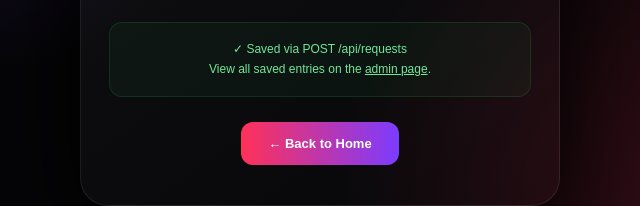
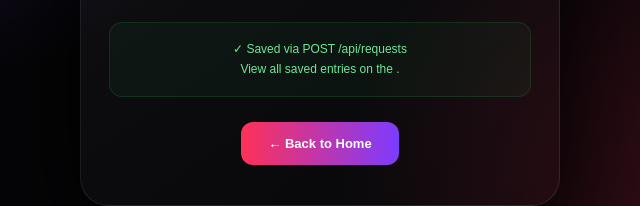
Before and after one commit to asadraza9004255202-source/FAKE-FOLLOWES, a website: page confirmation.html in a window 1280 px wide. Shown: the part 444-650 px from the top of the page, 320-960 px from the left. Drawn offline with Linux system fonts and the light colour scheme.

Commit message:
Update confirmation.html

```diff
--- a/confirmation.html
+++ b/confirmation.html
@@ -134,7 +134,7 @@ h1 {
 
     <div class="status">
         ✓ Saved via POST /api/requests<br>
-        View all saved entries on the <a href="admin.html" style="color:#72e69a">admin page</a>.
+        View all saved entries on the </a>.
     </div>
 
     <a href="index.html" class="back">
```
